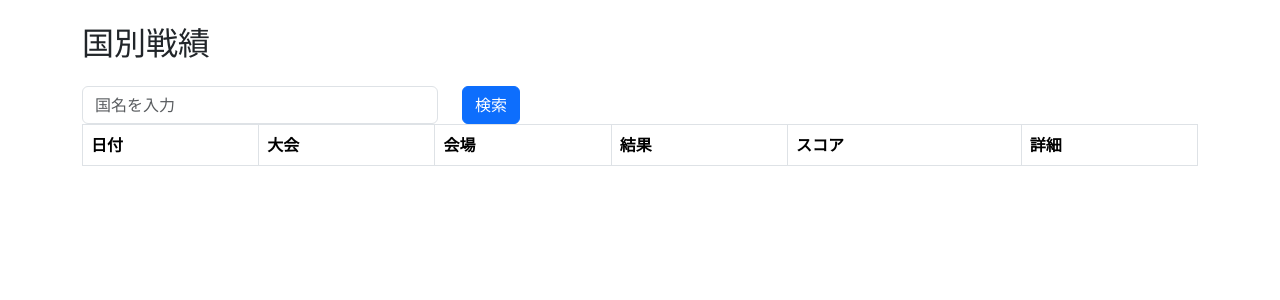
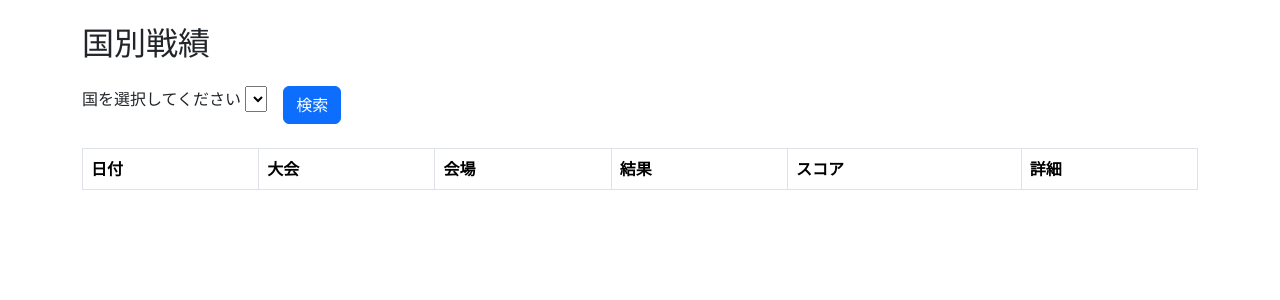
Before and after one commit to AraiKanta/jfa-data-project, a Django app: page /country/ in a window 1280 px wide. Shown: the part 57-357 px from the top of the page. Run offline with Django 5.2, Linux system fonts and the light colour scheme; lists and menus that the app fills with data are empty.

Commit message:
大会一覧と国別戦績ページのフォームを改善し、レイアウトを整えました。選択肢のラベルを追加し、クラスを調整して視覚的な一貫性を向上させました。

```diff
--- a/history/templates/history/country_record.html
+++ b/history/templates/history/country_record.html
@@ -6,33 +6,37 @@
 
 {% block content %}
 
-<h2 class="mb-4">
-    国別戦績
-</h2>
+<h2 class="mb-4">国別戦績</h2>
 
-<form method="get">
+<form method="get" class="row g-3 mb-4">
+    <div class="col-auto">
+        <label class="form-label">
+            国を選択してください
+        </label>
 
-    <div class="row">
 
-        <div class="col-md-4">
+    <select name="country">
+        {% for country in countries %}
 
-            <input
-                type="text"
-                name="country_name"
-                value="{{ keyword }}"
-                class="form-control"
-                placeholder="国名を入力"
-            >
+            <option
+            value="{{ country.id }}"
+            {% if selected_country_id == country.id|stringformat:"s" %}
+                selected
+            {% endif %}
+        >
+            {{ country.name }}
+            </option>
 
-        </div>
+        {% endfor %}
 
-        <div class="col-auto">
-            <button type="submit" class="btn btn-primary">
-                検索
-            </button>
+    </select>
 
-        </div>
+    </div>
 
+    <div class="col-auto align-self-end">
+        <button type="submit" class="btn btn-primary">
+            検索
+        </button>
     </div>
 
 </form>
```
Also changed, not shown: history/templates/history/competition_record.html (+6 -11 lines).
